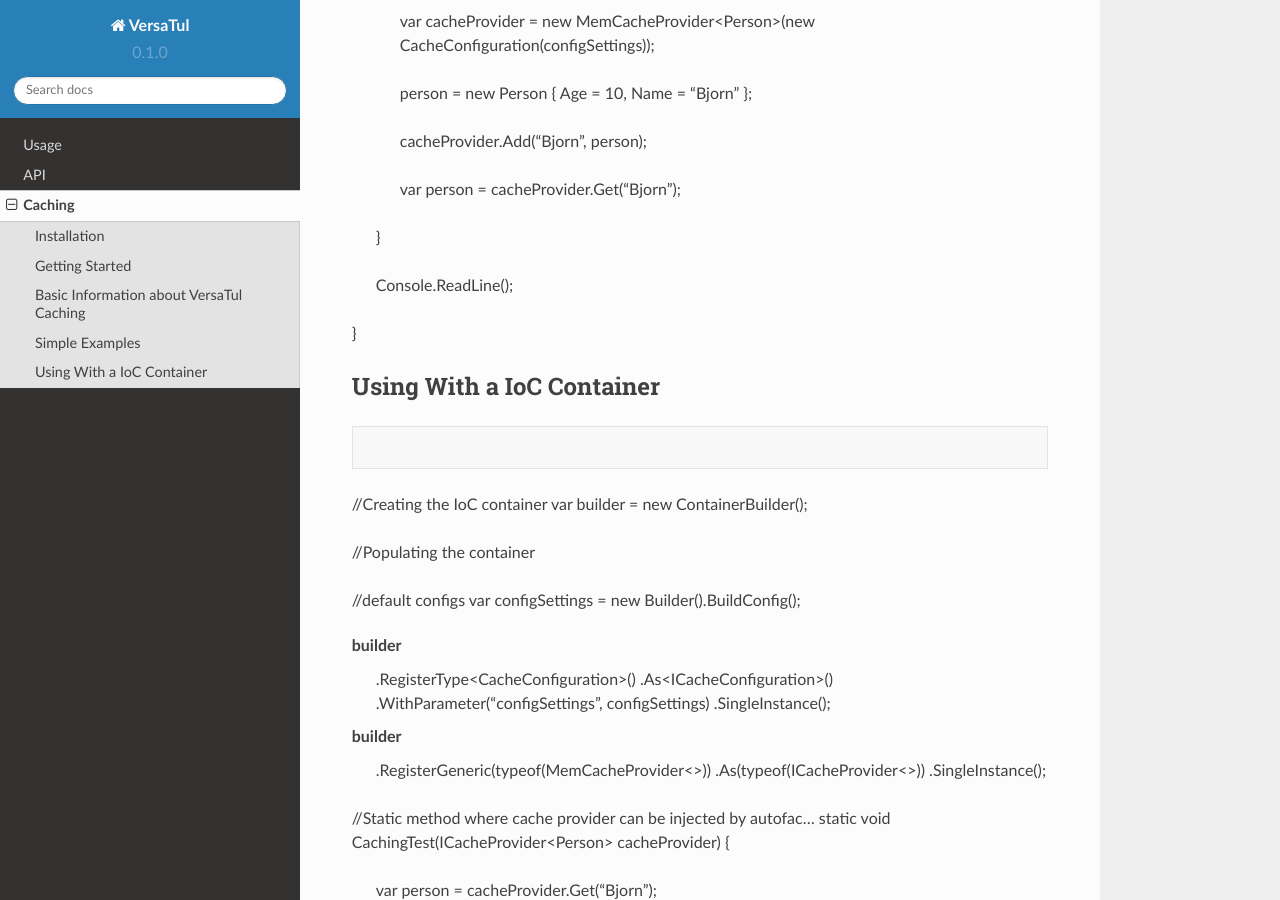
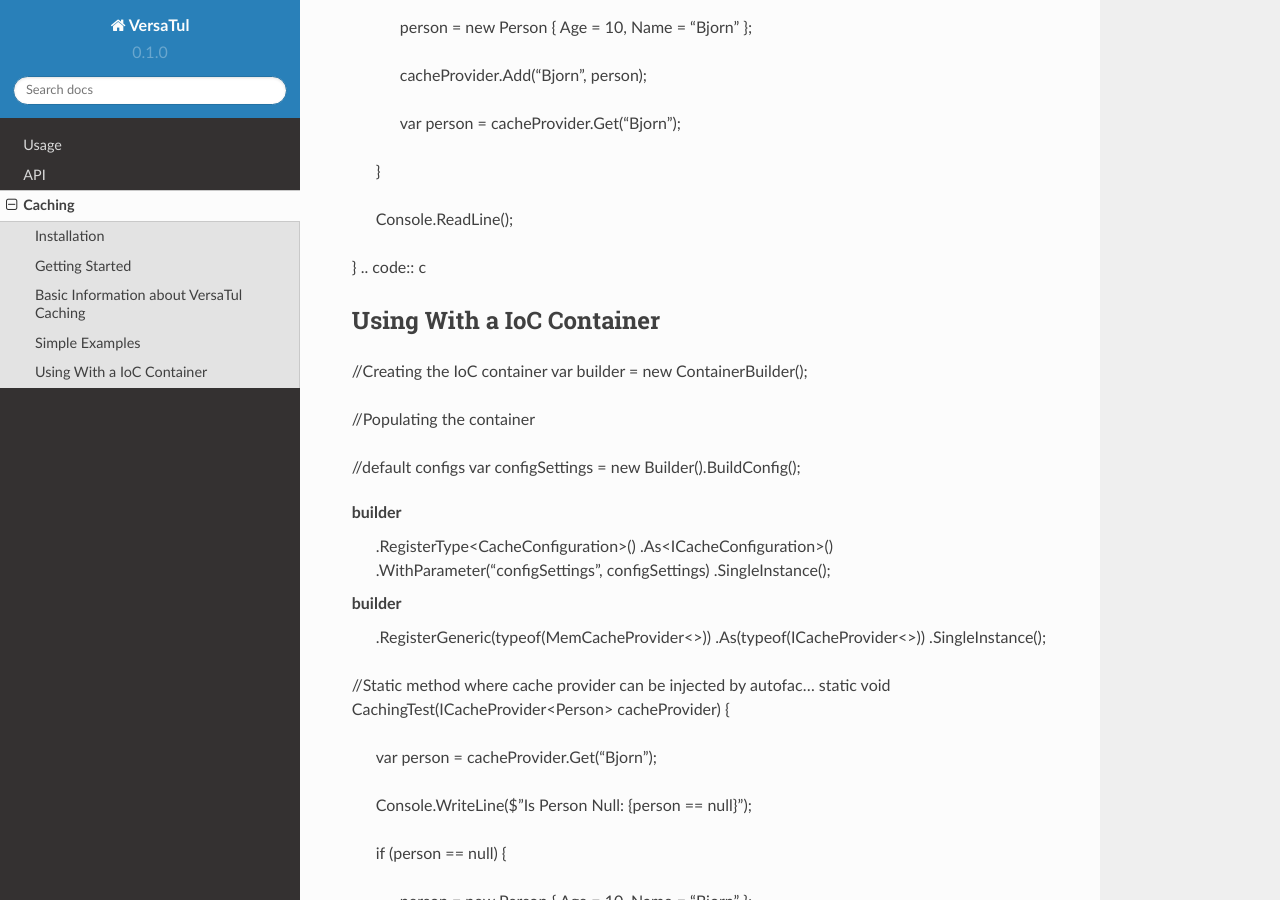
Before and after one commit to BjornWilliams/DocsVersaTul, a Sphinx documentation site: the page built from docs/source/caching.rst, in a window 1280 px wide and 900 px high, scrolled down 967 px. Built offline with Sphinx 7.4.7 and the Read the Docs theme 2.0.0, drawn with Linux system fonts in a browser that asks for light colours.

Commit message:
Coding block
Trying to figure out coding blocks

```diff
--- a/docs/source/caching.rst
+++ b/docs/source/caching.rst
@@ -30,7 +30,7 @@
 Simple Examples
 ----------------
 
-.. code-block:: c
+.. code:: c
 
 class Program
 {
@@ -51,12 +51,12 @@
 
     Console.ReadLine();
 }
-
+.. code:: c
 
 Using With a IoC Container
 --------------------------
 
-.. code-block:: c
+.. code:: c
 
 //Creating the IoC container
 var builder = new ContainerBuilder();
```
